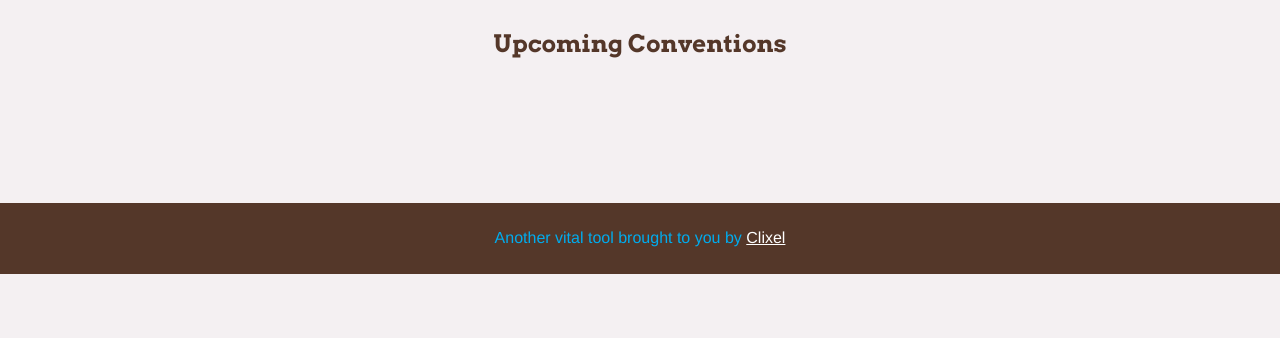
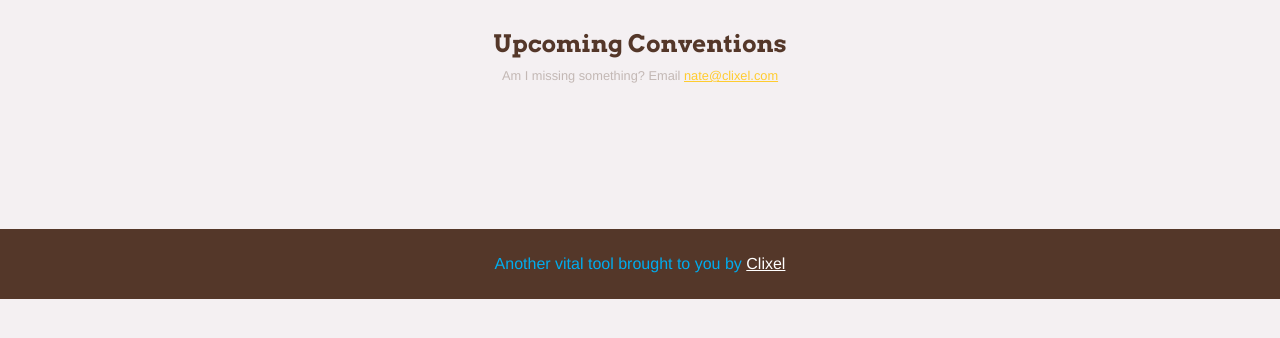
Before and after one commit to natebeaty/con-mon, a Flask app: page / in a window 1280 px wide. Shown: the part 80-418 px from the top of the page. Run offline with Flask 2, Linux system fonts and the light colour scheme; data that the repository does not hold is empty; parts of the project's set-up code (start-up, migrations or seed data) failed here and were passed over; some libraries are stand-ins or nearby versions.

Commit message:
missing something?

```diff
--- a/static/css/application.css
+++ b/static/css/application.css
@@ -468,6 +468,10 @@ header {
   header .wrap {
     padding: 1rem; }
 
+.missing {
+  font-size: .8rem;
+  color: rgba(84, 55, 41, 0.3); }
+
 .upcoming {
   text-align: center; }
   .upcoming .days-away {
--- a/static/scss/application.scss
+++ b/static/scss/application.scss
@@ -38,6 +38,10 @@ header {
 	.wrap {
 		padding: 1rem;
 	}
+}
+.missing {
+	font-size: .8rem;
+	color: rgba($dark, .3);
 }
 .upcoming {
 	text-align: center;
--- a/templates/index.html
+++ b/templates/index.html
@@ -19,6 +19,7 @@
 		{% endfor %}
 		</ul>
 	{% endif %}
+	<p class="missing">Am I missing something? Email <a href="mailto:nate@clixel.com">nate@clixel.com</a></p>
 	</section>
 
 	<section class="calendars cf">
```
